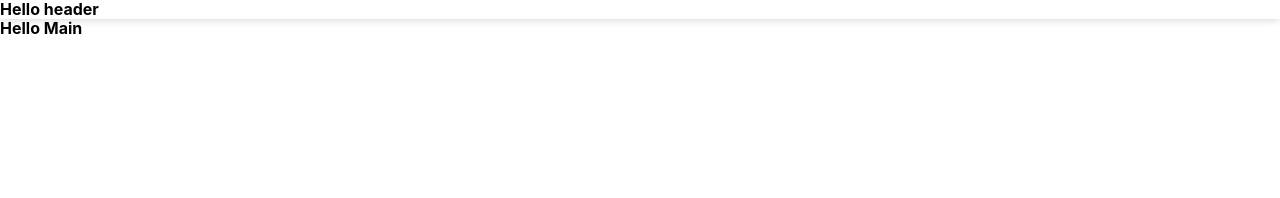
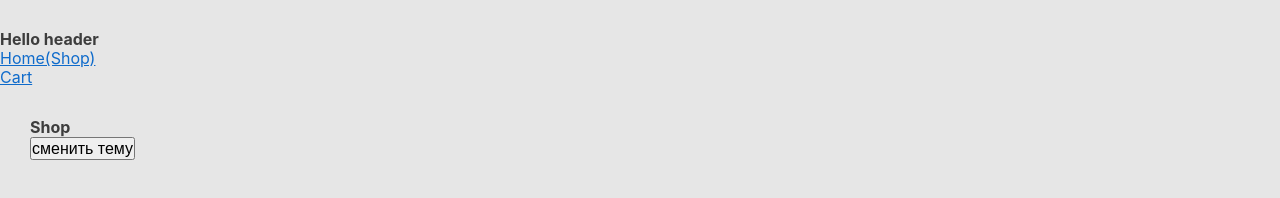
Before and after one commit to PalmiroGarcia/Cart, a React app: page / in a window 1280 px wide. Built offline with nearby package versions, Linux system fonts and the light colour scheme.

Commit message:
fix themes

```diff
--- a/package.json
+++ b/package.json
@@ -6,9 +6,11 @@
     "@testing-library/jest-dom": "^5.11.4",
     "@testing-library/react": "^11.1.0",
     "@testing-library/user-event": "^12.1.10",
+    "classnames": "^2.3.1",
     "node-sass": "^7.0.0",
     "react": "^17.0.2",
     "react-dom": "^17.0.2",
+    "react-router-dom": "^6.1.1",
     "react-scripts": "4.0.3",
     "web-vitals": "^1.0.1"
   },
--- a/src/DarkTemplate.scss
+++ /dev/null
@@ -1,3 +0,0 @@
-@mixin DarkTemplate{
-  $background:grey;
-}
--- a/src/LightTemplate.scss
+++ /dev/null
@@ -1,3 +0,0 @@
-@mixin LightTemplate{
-  $background:biege;
-}
--- a/src/components/UI/Header/Header.js
+++ b/src/components/UI/Header/Header.js
@@ -1,8 +1,13 @@
 import React from 'react';
 import styles from './Header.module.scss';
+import { Link } from 'react-router-dom';
 
 export const Header = () => {
   return <header className={styles.Wrapper}>
     <h3>Hello header</h3>
+
+    <Link to={'/shop'}>Home(Shop)</Link>
+    <br/>
+    <Link to={'/cart'}>Cart</Link>
   </header>;
 };
--- a/src/components/UI/Header/Header.module.scss
+++ b/src/components/UI/Header/Header.module.scss
@@ -1,5 +1,6 @@
 .Wrapper {
   position: relative;
   width: 100%;
-  box-shadow: 0 0 10px 0 rgba(0, 0, 0, 0.2);
+  //box-shadow: 0 0 10px 0 rgba(0, 0, 0, 0.2);
+  padding: 30px 0;
 }
--- a/src/index.js
+++ b/src/index.js
@@ -1,11 +1,14 @@
 import React from 'react';
 import ReactDOM from 'react-dom';
 import './index.scss';
-import { App } from './layouts/App/App';
+import {App} from './layouts/App/App';
+import {BrowserRouter} from 'react-router-dom';
 
 ReactDOM.render(
   <React.StrictMode>
-    <App />
+    <BrowserRouter>
+      <App/>
+    </BrowserRouter>
   </React.StrictMode>,
-  document.getElementById('root')
+  document.getElementById('root'),
 );
--- a/src/index.scss
+++ b/src/index.scss
@@ -1,4 +1,5 @@
-
+@import "static/themes/_darkTemplate";
+@import "static/themes/_lightTemplate";
 
 body {
   margin: 0;
@@ -7,6 +8,8 @@ body {
     sans-serif;
   -webkit-font-smoothing: antialiased;
   -moz-osx-font-smoothing: grayscale;
+  background: var(--background);
+  color: var(--font-color);
 }
 
 code {
@@ -14,9 +17,14 @@ code {
     monospace;
 }
 
+a{
+  color: var(--link-color);
+}
+
 *{
   margin: 0;
   padding: 0;
   font-size: 16px;
   line-height: 1.2;
+  box-sizing: border-box;
 }
--- a/src/layouts/App/App.js
+++ b/src/layouts/App/App.js
@@ -1,6 +1,28 @@
-import React from 'react';
-import { Dashboard } from '../Dashboard/Dashboard';
+import {React, useEffect} from 'react';
+import {Dashboard} from '../Dashboard/Dashboard';
+import {Routes, Route} from 'react-router-dom';
+import {ShopPage} from '../../pages/shop/shop';
+import {CartPage} from '../../pages/cart/cart';
+import {ToggleThemeHandler} from '../../utils/utils';
+import {Header} from '../../components/UI/Header/Header';
 
-export const App = () =>{
-  return <Dashboard />;
+export const App = () => {
+  const BODY = document.body;
+
+  useEffect(() => {
+    localStorage.getItem('Theme') && BODY.classList.add('DarkTheme');
+  }, []);
+
+  return <>
+    <Header/>
+    <Dashboard>
+      <Routes>
+        <Route path={'/'} element={<ShopPage/>}/>
+        <Route path={'/cart'} element={<CartPage/>}/>
+        <Route path={'*'} element={<ShopPage/>}/>
+      </Routes>
+
+      <button onClick={ToggleThemeHandler}>сменить тему</button>
+    </Dashboard>
+  </>;
 };
--- a/src/layouts/Dashboard/Dashboard.js
+++ b/src/layouts/Dashboard/Dashboard.js
@@ -1,10 +1,15 @@
 import React from 'react';
+// import { useState } from 'react';
 import { Header } from '../../components/UI/Header/Header';
-import { Main } from "../../components/UI/Main/Main";
+// import { Main } from '../../components/UI/Main/Main';
+// import classNames from 'classnames';
+import styles from './Dashboard.module.scss';
 
-export const Dashboard = () => {
-  return <section className={'LightTemplate'}>
-    <Header/>
-    <Main />
+export const Dashboard = ({children}) => {
+  return <section className={styles.Wrapper}>
+    {/*<Main /> // сделать grid block*/}
+    <main>
+      {children}
+    </main>
   </section>;
 };
--- /dev/null
+++ b/src/layouts/Dashboard/Dashboard.module.scss
@@ -0,0 +1,11 @@
+.Wrapper{
+  display: flex;
+  flex-direction: column;
+  margin: 0 auto;
+  max-width: 1440px;
+  padding: 0 10px;
+
+  @media (min-width: 769px) {
+    padding: 0 30px;
+  }
+}
--- /dev/null
+++ b/src/pages/cart/cart.js
@@ -0,0 +1,5 @@
+import React from 'react';
+
+export const CartPage = () =>{
+  return <h1>Cart</h1>;
+};
--- /dev/null
+++ b/src/pages/shop/shop.js
@@ -0,0 +1,5 @@
+import React from 'react';
+
+export const ShopPage = () =>{
+  return <h1>Shop</h1>;
+};
--- /dev/null
+++ b/src/static/themes/_darkTemplate.scss
@@ -0,0 +1,5 @@
+:root .DarkTheme{
+  --background: #3d3d3d;
+  --font-color: #e6e6e6;
+  --link-color: #FFCEA2;
+}
--- /dev/null
+++ b/src/static/themes/_lightTemplate.scss
@@ -0,0 +1,5 @@
+:root{
+  --background: #e6e6e6;
+  --font-color: #3d3d3d;
+  --link-color: #0f6bcb;
+}
--- /dev/null
+++ b/src/utils/utils.js
@@ -0,0 +1,6 @@
+export const ToggleThemeHandler = () => {
+  localStorage.getItem('Theme')
+    ? localStorage.removeItem('Theme')
+    : localStorage.setItem('Theme', 'DarkTheme');
+  document.body.classList.toggle('DarkTheme');
+};
```
Also changed, not shown: 1 other file.
